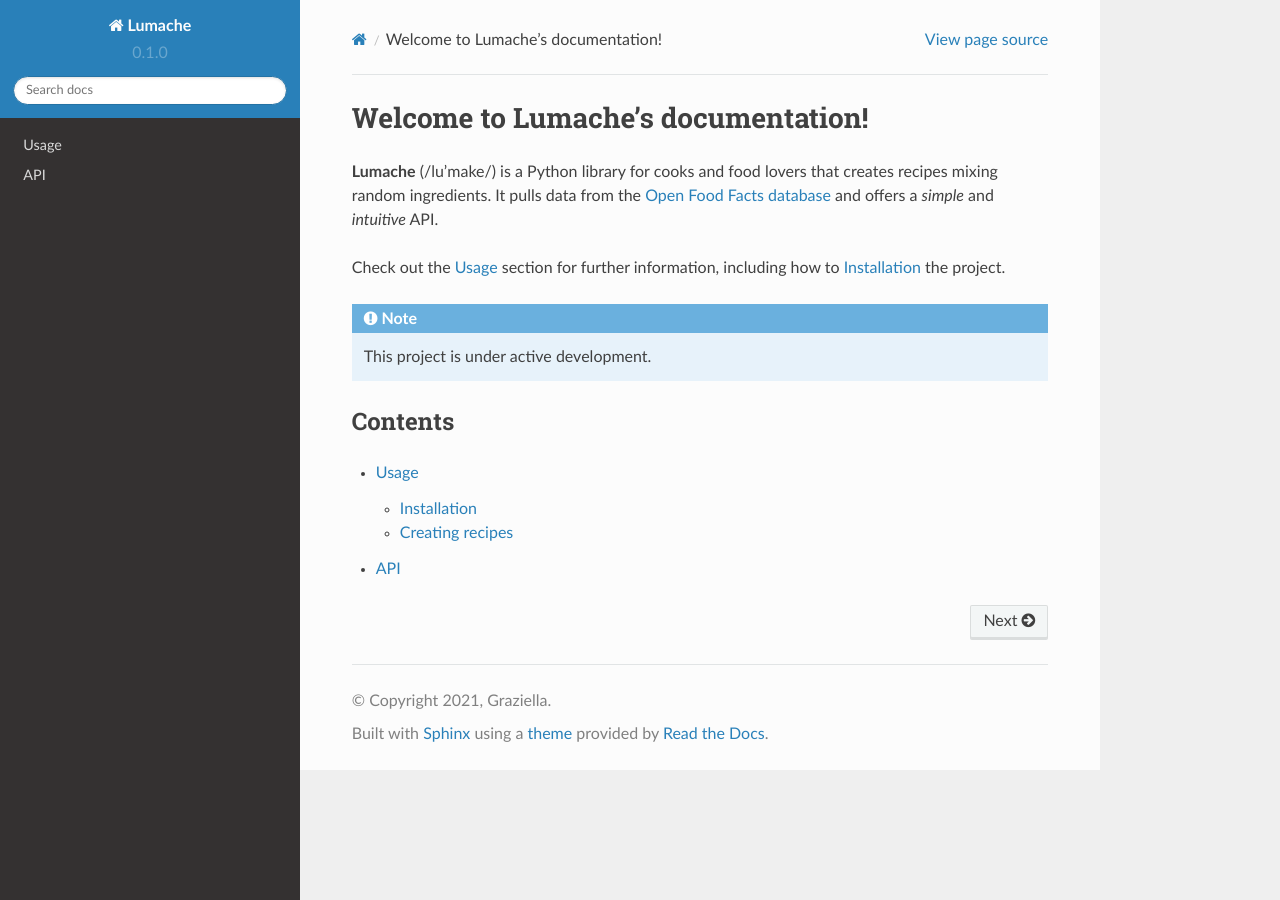
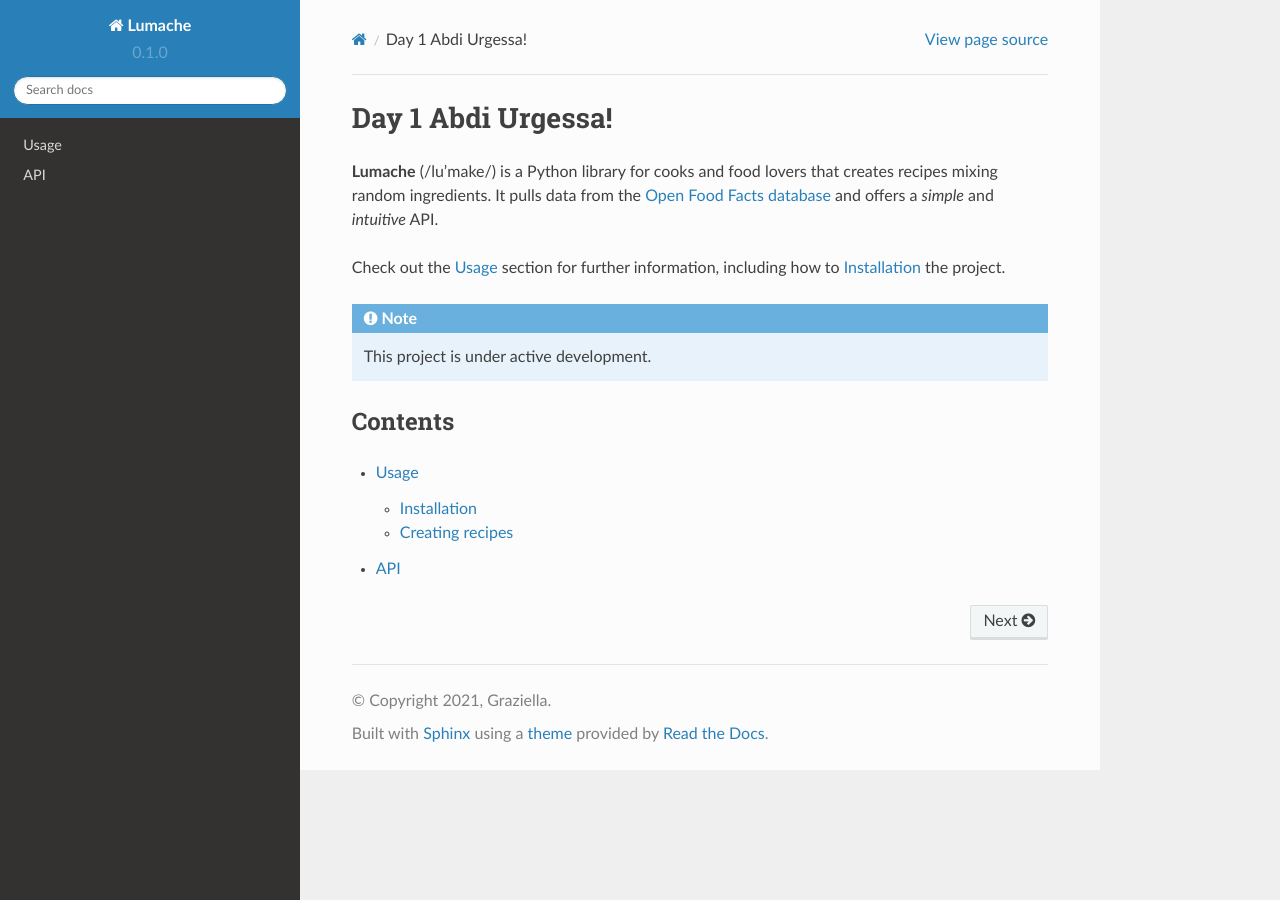
Before and after one commit to abdiu34567/The-Up-Coming-Framework, a Sphinx documentation site: the page built from docs/source/index.rst, in a window 1280 px wide. Built offline with Sphinx 7.4.7 and the Read the Docs theme 2.0.0, drawn with Linux system fonts in a browser that asks for light colours.

Commit message:
checking--

```diff
--- a/docs/source/index.rst
+++ b/docs/source/index.rst
@@ -1,4 +1,4 @@
-Welcome to Lumache's documentation!
+Day 1 Abdi Urgessa!
 ===================================
 
 **Lumache** (/lu'make/) is a Python library for cooks and food lovers
```
